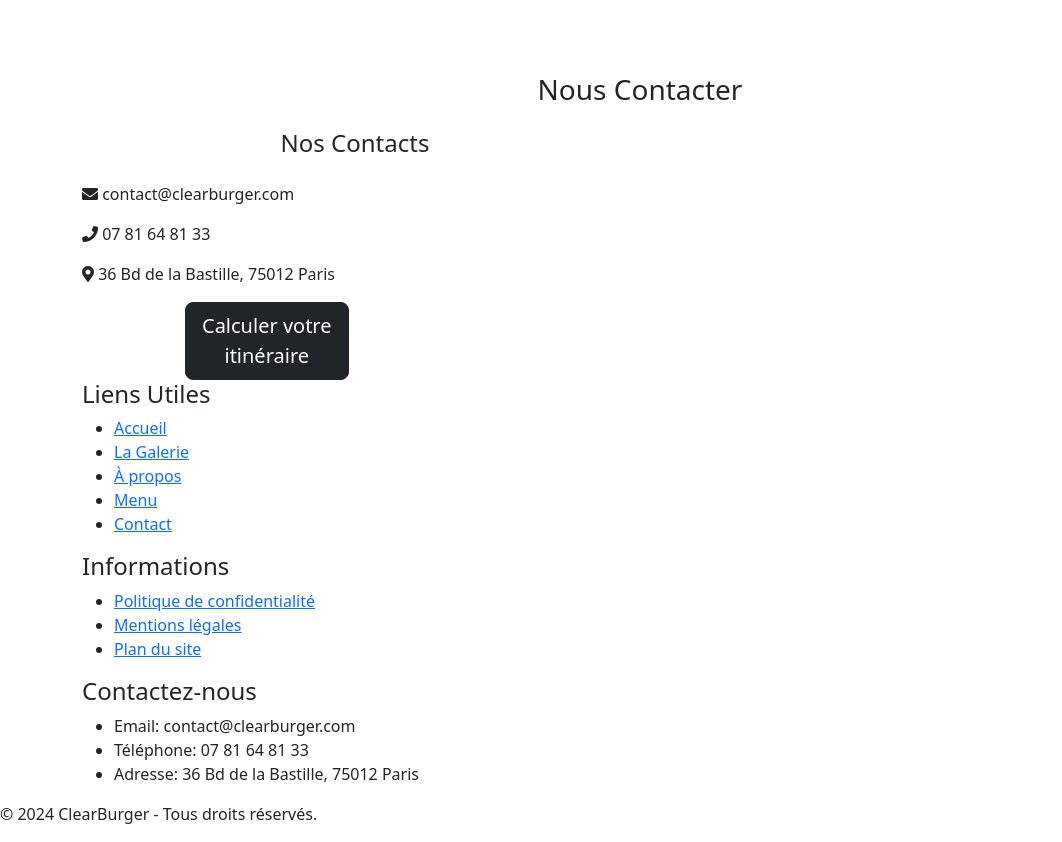
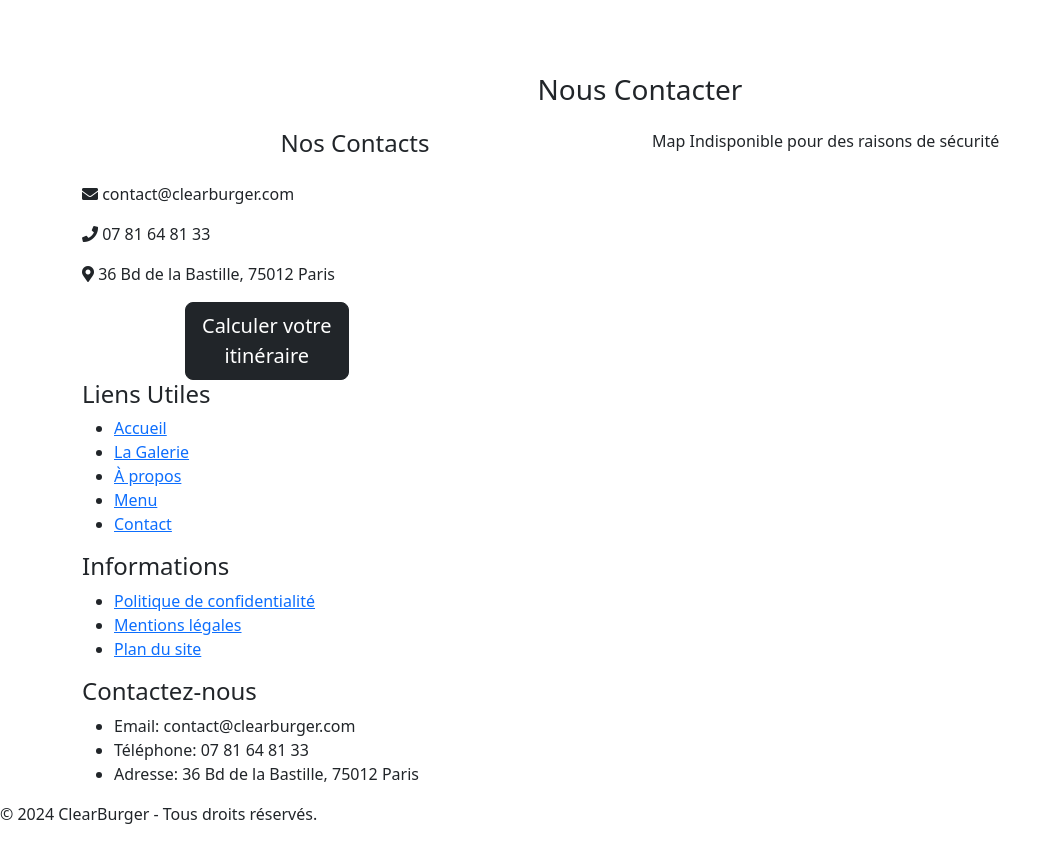
Before and after one commit to HugoCharchaude/ClearBurger, a plain HTML site: page index.html in a window 1280 px wide. Shown: the part 2080-2922 px from the top of the page, without its empty margins (0-1062 px from the left). Drawn offline with nearby package versions, Linux system fonts and the light colour scheme; some packages are replaced by stand-ins of ours.

Commit message:
Update index.html

```diff
--- a/index.html
+++ b/index.html
@@ -165,7 +165,9 @@
         </div>
         <div class="col-md-6">
             <!-- Carte Google Maps -->
-            <div id="map" class="map-container"></div>
+            <div id="map" class="map-container">
+                <p>Map Indisponible pour des raisons de sécurité</p>
+            </div>
         </div>
     </div>
 </div>
```
